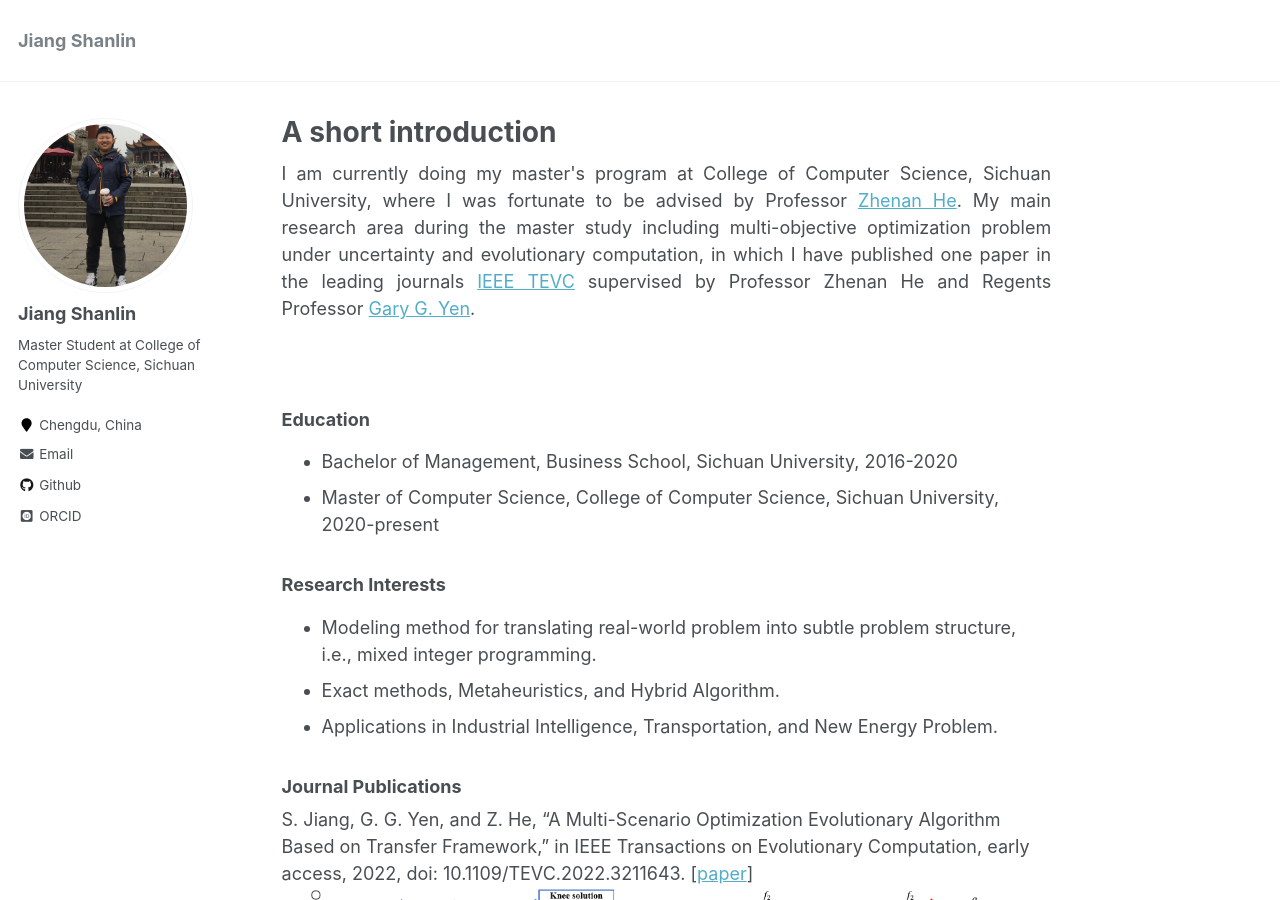
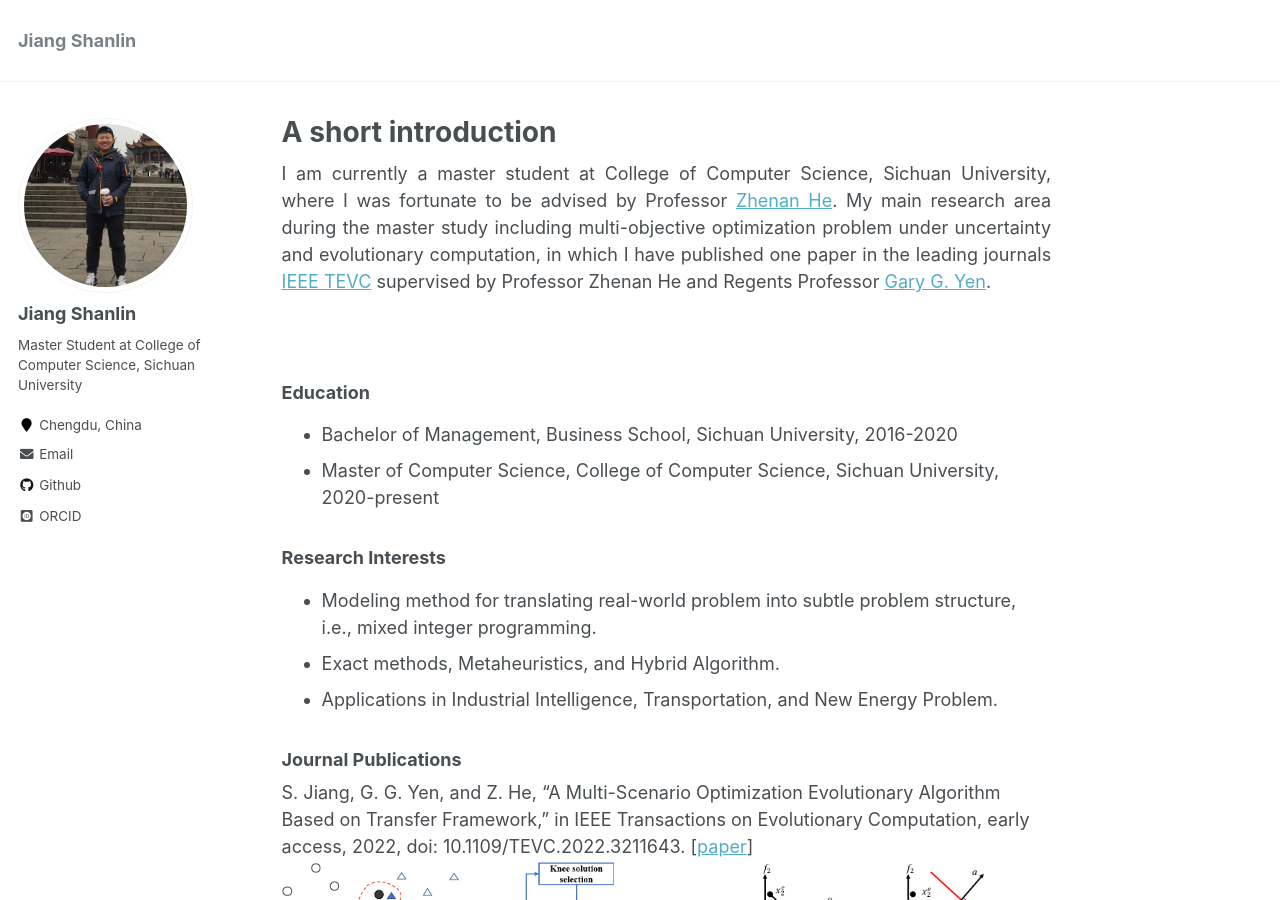
Before and after one commit to Lin-JiangShanlin/Lin-JiangShanlin.github.io, a Jekyll site: the page built from _pages/about.md, in a window 1280 px wide and 900 px high. Built offline with Jekyll 4.4.1, drawn with Linux system fonts in a browser that asks for light colours; some web fonts are replaced.

Commit message:
Update about.md

```diff
--- a/_pages/about.md
+++ b/_pages/about.md
@@ -10,7 +10,7 @@ redirect_from:
 
 <!-- ## A short introduction -->
 <p style="text-align:justify;">
-I am currently doing my master's program at College of Computer Science, Sichuan University, where I was fortunate to be advised by Professor <a href="https://kaminzzz.github.io/" target="_blank">Zhenan He</a>. My main research area during the master study including multi-objective optimization problem under uncertainty and evolutionary computation, in which I have published one paper in the leading journals <a href="https://ieeexplore.ieee.org/xpl/RecentIssue.jsp?punumber=4235" target="_blank">IEEE TEVC</a> supervised by Professor Zhenan He and Regents Professor <a href="https://experts.okstate.edu/gyen" target="_blank">Gary G. Yen</a>.
+I am currently a master student at College of Computer Science, Sichuan University, where I was fortunate to be advised by Professor <a href="https://kaminzzz.github.io/" target="_blank">Zhenan He</a>. My main research area during the master study including multi-objective optimization problem under uncertainty and evolutionary computation, in which I have published one paper in the leading journals <a href="https://ieeexplore.ieee.org/xpl/RecentIssue.jsp?punumber=4235" target="_blank">IEEE TEVC</a> supervised by Professor Zhenan He and Regents Professor <a href="https://experts.okstate.edu/gyen" target="_blank">Gary G. Yen</a>.
 </p>
 
 <br/>
```
